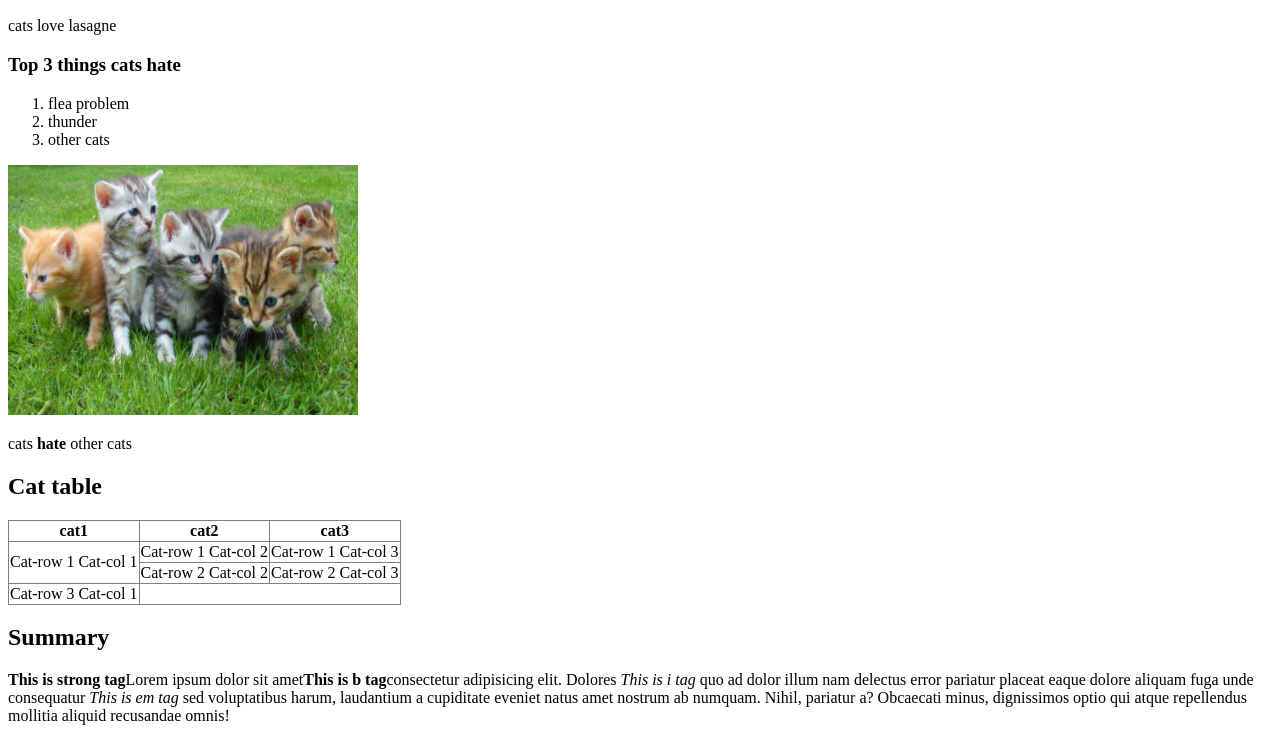
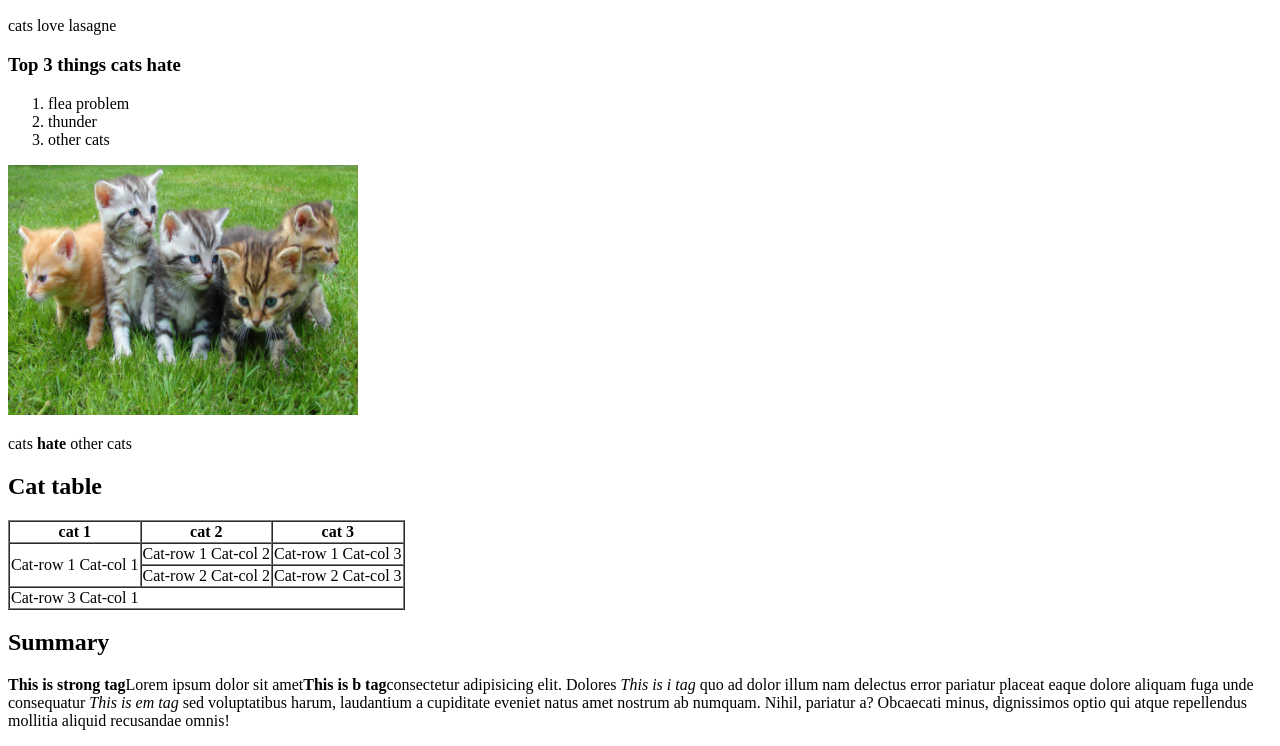
Before and after one commit to VrushabhBhave/Cat-Photo-App, a plain HTML site: page index.html in a window 1280 px wide. Shown: the part 876-1622 px from the top of the page. Drawn offline with Linux system fonts and the light colour scheme.

Commit message:
update table

```diff
--- a/index.html
+++ b/index.html
@@ -35,12 +35,12 @@
     <p>cats <strong>hate</strong> other cats</p>
 
     <h2>Cat table</h2>
-    <table frame="box" rules="all">
+    <table border="1" cellspacing="0">
         <thead>
             <tr>
-                <th>cat1</th>
-                <th>cat2</th>
-                <th>cat3</th>
+                <th>cat 1</th>
+                <th>cat 2</th>
+                <th>cat 3</th>
             </tr>
         </thead>
         <tbody>
@@ -54,7 +54,7 @@
                 <td>Cat-row 2 Cat-col 3</td>
             </tr>
             <tr>
-                <td rowspan="3">Cat-row 3 Cat-col 1</td>
+                <td colspan="3">Cat-row 3 Cat-col 1</td>
             </tr>
         </tbody>
     </table>
```
